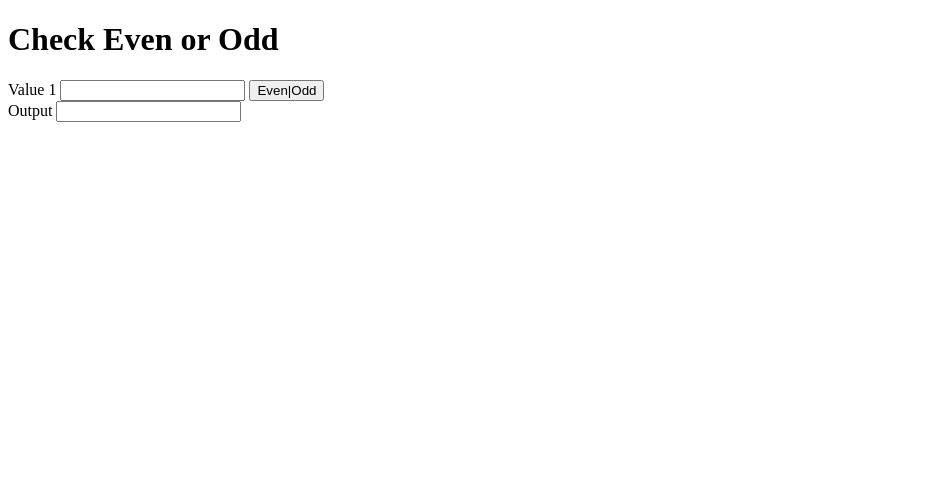
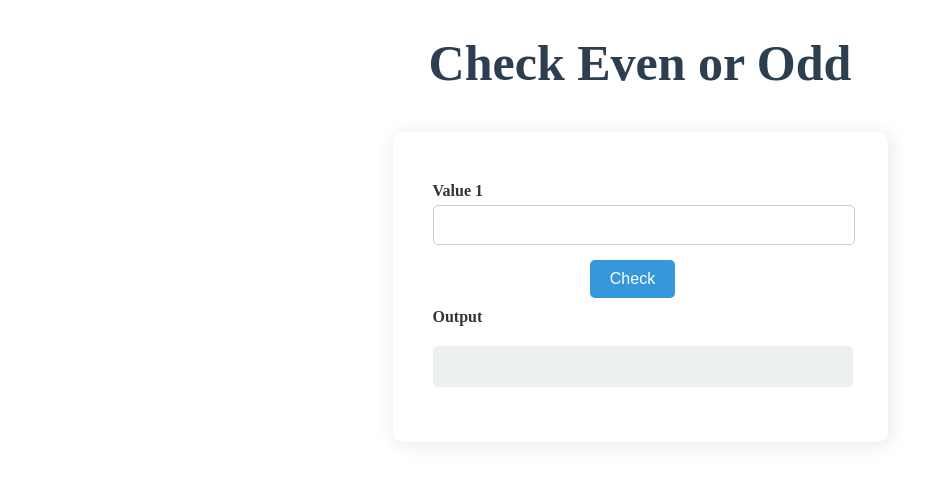
Before and after one commit to RahulMirji/Simple_Calculator, a Django app: page /evenodd/ in a window 1280 px wide. Shown: the top 483 px of the page, without its empty margins (0-945 px from the left). Run offline with Django 5.2, Linux system fonts and the light colour scheme.

Commit message:
html updated

```diff
--- a/calc/templates/evenodd.html
+++ b/calc/templates/evenodd.html
@@ -5,6 +5,7 @@
     <meta charset="UTF-8">
     <meta name="viewport" content="width=device-width, initial-scale=1.0">
     <title>Even Odd</title>
+    <link rel="stylesheet" href="{% static 'css/styles.css' %}">
 </head>
 <body>
     <h1>Check Even or Odd</h1>
@@ -12,10 +13,11 @@
         {%csrf_token%}
         <label>Value 1</label>
         <input type="text" name="num1">
-        <button type="submit">Even|Odd</button>
+        <button type="submit">Check</button>
         <br>
         <label>Output</label>
         <input type="text" value="{{c}}">
     </form>
+
 </body>
 </html>
```
